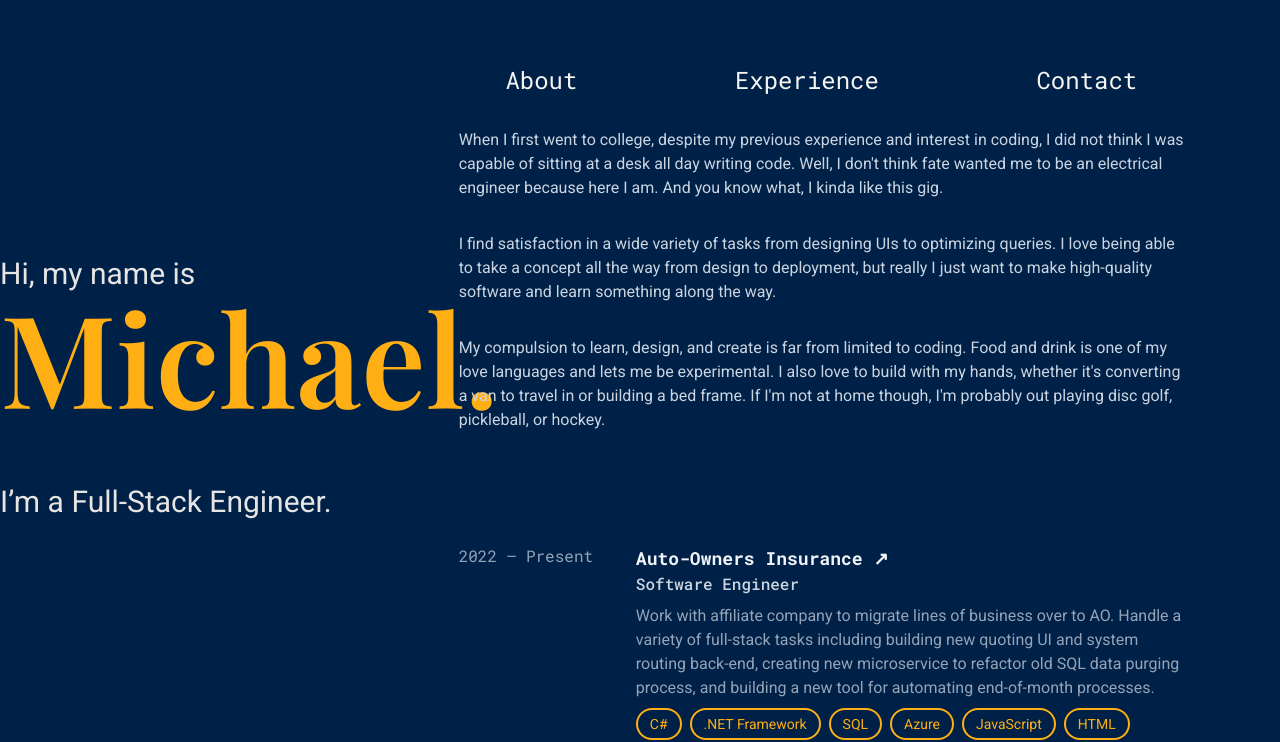
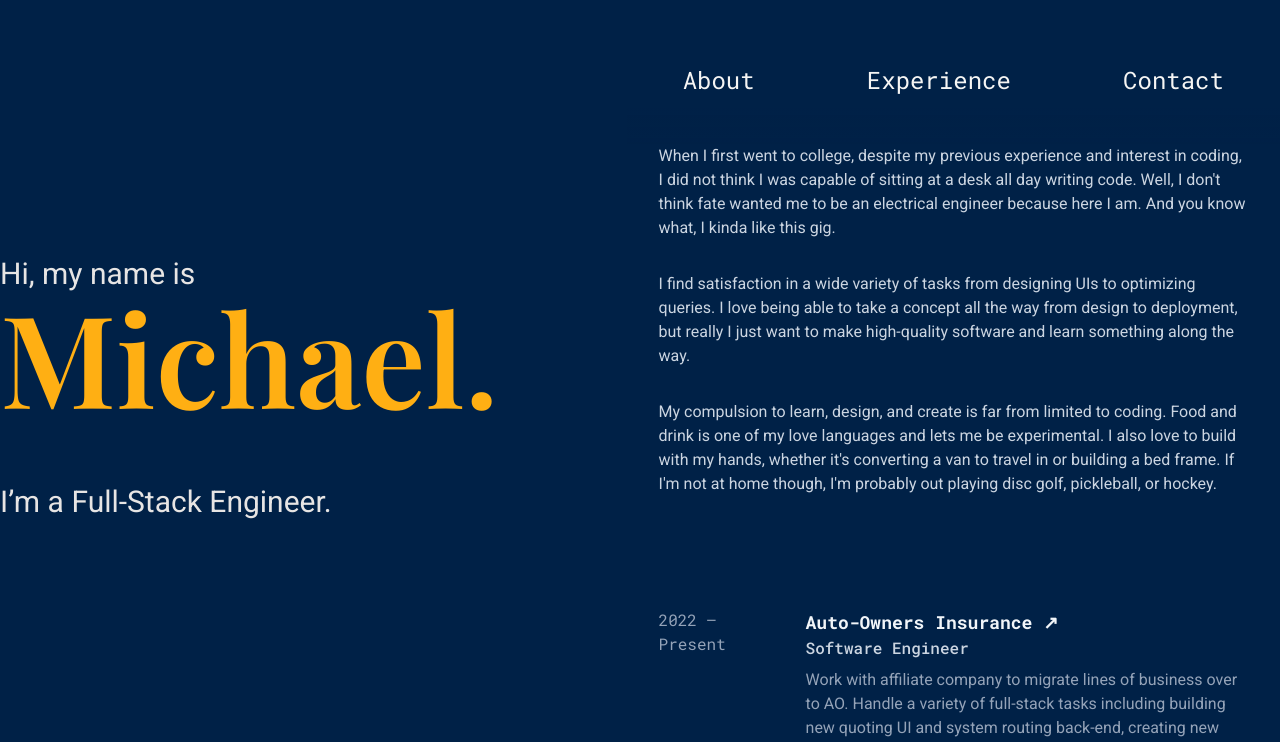
Before and after one commit to HobbesMD/dykema-dev, a SvelteKit app: page / in a window 1280 px wide. Shown: the top 742 px of the page. Built offline with nearby package versions, Linux system fonts and the light colour scheme; a web font is replaced by a local one.

Commit message:
Refactor main layout and sticky left side

```diff
--- a/src/app.css
+++ b/src/app.css
@@ -16,4 +16,5 @@
 
 html {
   background-color: theme(colors.secondary-blue);
+  scroll-behavior: smooth;
 }
--- a/src/routes/+page.svelte
+++ b/src/routes/+page.svelte
@@ -4,15 +4,15 @@ import Experience from "$lib/experience.svelte";
 
 </script>
 
-
+<div>
   <div class="flex">
-  <header class="md:w-1/2 xl:w-1/3 h-screen flex flex-col">
+    <header class="sticky top-0 max-h-screen">
       <div class="ml-auto mr-0 md:mr-16 xl:mr-32 mt-64">
         <h2 class="text-stone-200 text-3xl">Hi, my name is</h2>
         <h1 class="text-orange playfair-display font-semibold text-8xl xl:text-9xl">Michael.</h1>
         <h2 class="text-stone-200 text-3xl mt-16">I’m a Full-Stack Engineer.</h2>
       </div>
-    <p class="w-full text-center text-slate-600 uppercase pt-80 roboto-mono">Michael Dykema</p>
+      <p class="w-full text-center text-slate-600 uppercase pt-64 roboto-mono">Michael Dykema</p>
       <ul class="flex justify-center space-x-4 text-slate-600 pt-2">
         <li>
           <a href="https://www.linkedin.com/in/michaeldykema/" target="_blank">
@@ -26,9 +26,9 @@ import Experience from "$lib/experience.svelte";
         </li>
       </ul>
     </header>
-  <main class="w-2/3 pr-16">
-    <nav>
-      <ul class="flex justify-around mt-16">
+    <main class="w-2/3">
+      <nav class="sticky top-0 z-10 bg-gradient-to-b from-secondary-blue from-75% to-transparent">
+        <ul class="flex justify-around pt-16 pb-12">
           <li>
             <a href="#about" class="text-stone-100 text-2xl roboto-mono">About</a>
           </li>
@@ -41,12 +41,12 @@ import Experience from "$lib/experience.svelte";
         </ul>
       </nav>
       <div class="px-8 w-full">
-      <section id="about" class="mt-8 text-slate-300">
+        <section id="about" class="text-slate-300 scroll-m-64">
           <p class="pb-8">When I first went to college, despite my previous experience and interest in coding, I did not think I was capable of sitting at a desk all day writing code. Well, I don't think fate wanted me to be an electrical engineer because here I am. And you know what, I kinda like this gig.</p>
           <p class="pb-8">I find satisfaction in a wide variety of tasks from designing UIs to optimizing queries. I love being able to take a concept all the way from design to deployment, but really I just want to make high-quality software and learn something along the way.</p>
           <p class="pb-8">My compulsion to learn, design, and create is far from limited to coding. Food and drink is one of my love languages and lets me be experimental. I also love to build with my hands, whether it's converting a van to travel in or building a bed frame. If I'm not at home though, I'm probably out playing disc golf, pickleball, or hockey.</p>
         </section>
-      <section id="experience" class="pt-20">
+        <section id="experience" class="pt-20 scroll-m-20">
           <ol>
             <Experience company="Auto-Owners Insurance"
               companyUrl="https://www.auto-owners.com/"
@@ -72,3 +72,4 @@ import Experience from "$lib/experience.svelte";
       </div>
     </main>
   </div>
+</div>
```
Lines whose indentation alone changed are shown as unchanged.
